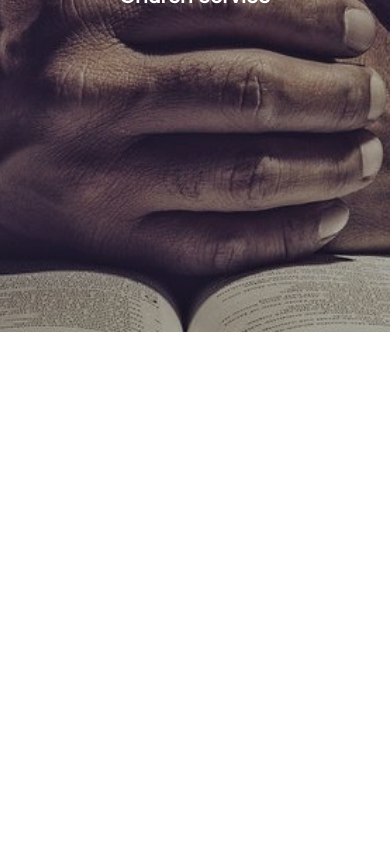
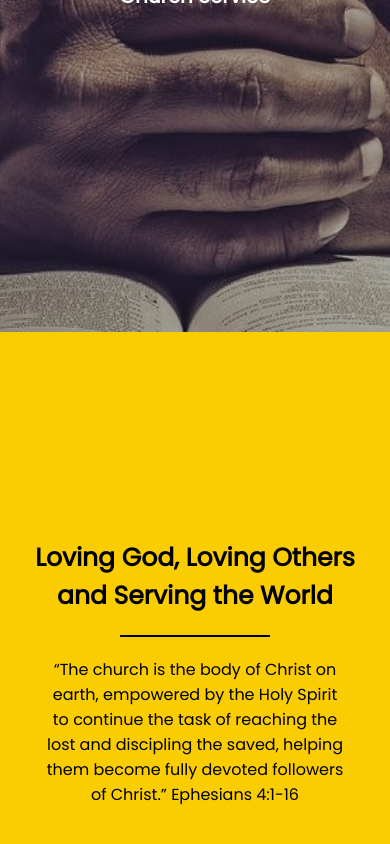
Before and after one commit to Knight-Khode/MTN-LIBERIA-CHURCH, a React (Create React App) app in the folder client/: page / in a window 390 px wide. Shown: the part 586-1430 px from the top of the page. Before the commit the page ends 918 px from the top, so only its background shows below. Built offline with nearby package versions, Linux system fonts and the light colour scheme.

Commit message:
added quote section

```diff
--- a/client/src/App.css
+++ b/client/src/App.css
@@ -196,6 +196,59 @@ ul{
   color: #fff;
 }
 
+.q-m{
+  font-size: 40px;
+  width: 500px;
+}
+
+.quote{
+  background-color: rgb(250, 205, 3);
+  height: 40vh;
+  padding: 20px 0px;
+}
+
+.quotation{
+  height: 34vh;
+  margin: auto;
+  display: flex;
+  align-items: center;
+  justify-content: center;
+}
+
+.line{
+  height: 150px;
+  background-color: black;
+  width: 2px;
+  margin-right: 30px;
+}
+
+.q-w{
+ width: 500px;
+}
+
+@media only screen and (max-width:1050px){
+  .q-m{
+    font-size: 40px;
+    width: 400px;
+  }
+}
+
+@media only screen and (max-width:980px){
+  .q-w{
+    width: 400px;
+  }
+}
+
+@media only screen and (max-width:860px){
+  .q-w{
+    width: 300px;
+  }
+
+  .q-m{
+    width: 350px;
+  }
+}
+
 @media only screen and (max-width:830px){
   .lead{
     font-size: 60px;
@@ -208,6 +261,17 @@ ul{
 
   .small{
     font-size: 20px;
+  }
+}
+
+@media only screen and (max-width:710px){
+  .q-w{
+    width: 280px;
+  }
+
+  .q-m{
+    width: 300px;
+    font-size: 30px;
   }
 }
 
@@ -227,6 +291,35 @@ ul{
 
   .info p{
     font-size: 14px;
+  }
+}
+
+@media only screen and (max-width:630px){
+  .quotation{
+    height: 76vh;
+    flex-direction: column;
+  }
+
+  .quote{
+    height: 76vh;
+  }
+
+  .line{
+    height: 2px;
+    background-color: black;
+    width: 150px;
+    margin:20px 0px;
+  }
+
+  .q-w{
+    width: 500px;
+    text-align: center;
+  }
+
+  .q-m{
+    width: 500px;
+    font-size: 30px;
+    text-align: center;
   }
 }
 
@@ -256,6 +349,20 @@ ul{
   }
 }
 
+
+@media only screen and (max-width:530px){
+  .q-w{
+    width: 400px;
+    text-align: center;
+  }
+
+  .q-m{
+    width: 400px;
+    font-size: 30px;
+    text-align: center;
+  }
+}
+
 @media only screen and (max-width:470px){
   .lead{
     font-size: 70px;
@@ -267,6 +374,19 @@ ul{
 
   .small{
     font-size: 20px;
+  }
+}
+
+@media only screen and (max-width:440px){
+  .q-w{
+    width: 300px;
+    text-align: center;
+  }
+
+  .q-m{
+    width: 350px;
+    font-size: 25px;
+    text-align: center;
   }
 }
 
@@ -289,3 +409,16 @@ ul{
    flex-direction: column;
   }
 }
+
+@media only screen and (max-width:360px){
+  .q-w{
+    width: 250px;
+    text-align: justify;
+  }
+
+  .q-m{
+    width: 250px;
+    font-size: 20px;
+    text-align: center;
+  }
+}
--- /dev/null
+++ b/client/src/Component/Layout/Qoute.js
@@ -0,0 +1,22 @@
+import React from 'react'
+
+const Qoute = () => {
+    return (
+        <div className="quote">
+            <div className="quote-content">
+                <div className="quotation">
+                    <h4 className="q-m">
+                        Loving God, Loving Others and Serving the World
+                    </h4>
+                    <div className="line"></div>
+                    <p className="q-w">
+                        “The church is the body of Christ on earth, empowered by the Holy Spirit to continue the task of reaching the lost and discipling the saved, helping them become fully devoted followers of Christ.”
+                        Ephesians 4:1-16
+                    </p>
+                </div>
+            </div>
+        </div>
+    )
+}
+
+export default Qoute
--- a/client/src/Component/Pages/Home.js
+++ b/client/src/Component/Pages/Home.js
@@ -1,12 +1,14 @@
 import React,{Fragment} from 'react'
 import Navbar from '../reuseables/Navbar'
 import ShowCase from '../Layout/ShowCase'
+import Qoute from '../Layout/Qoute'
 
 const Home = () => {
     return (
         <Fragment>
             <Navbar/>
             <ShowCase/>
+            <Qoute/>
         </Fragment>
     )
 }
```
